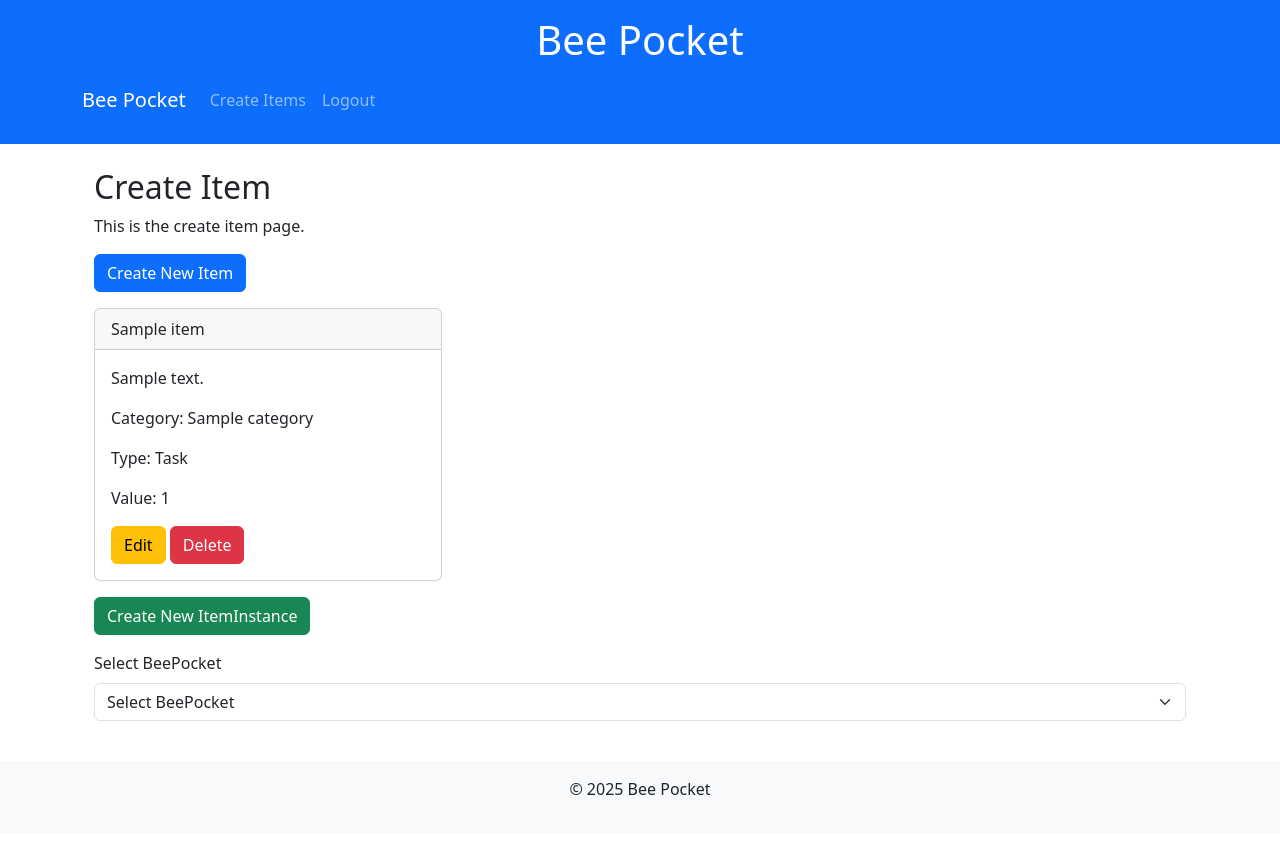
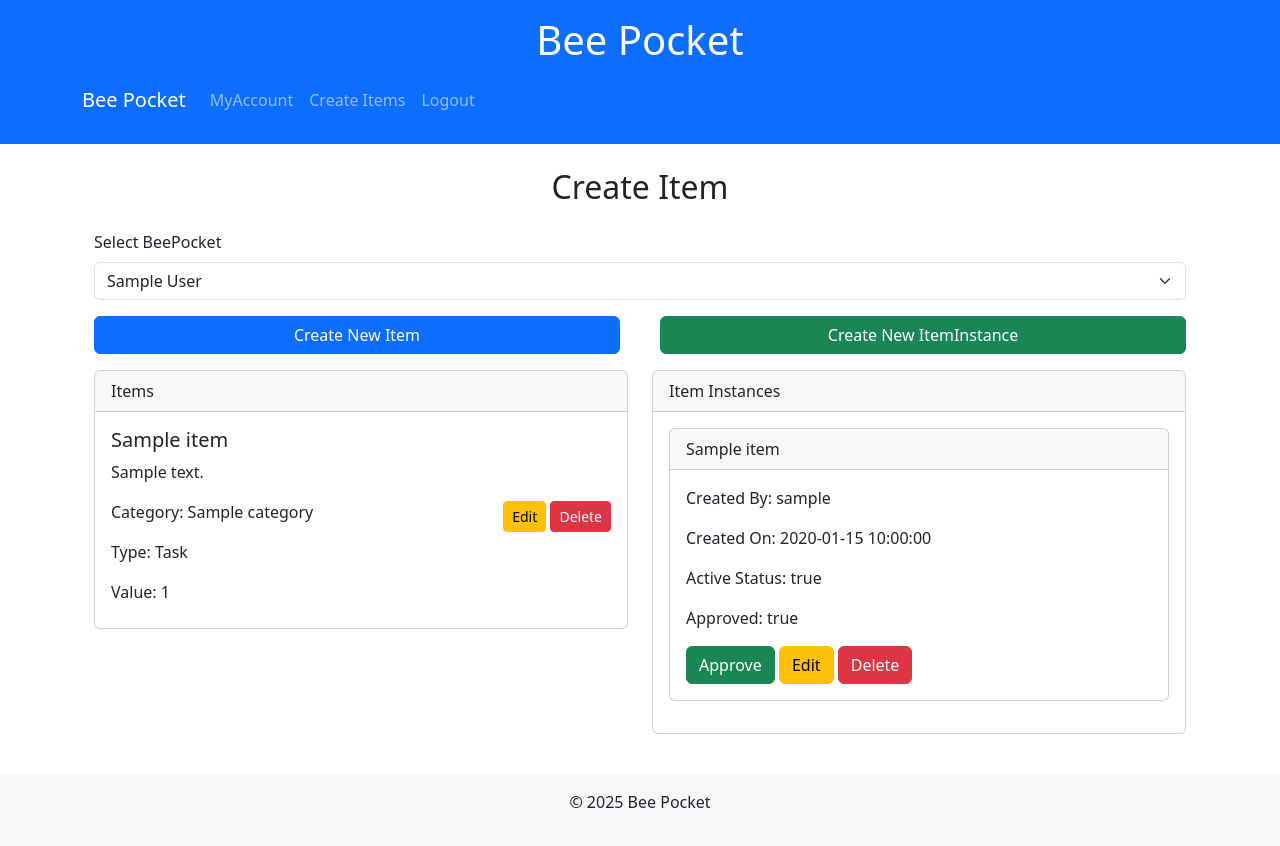
Before and after one commit to joe-aswonvos/bee_pocket, a Django app: page /create/ in a window 1280 px wide. Before the commit the page ends 795 px from the top, so only its background shows below. Run offline with Django 5.2, Linux system fonts and the light colour scheme; a user stored in the database is signed in; tables that the repository leaves empty hold one stand-in row (values such as "Sample post").

Commit message:
Add account context processor, update URL patterns, and enhance account management views and templates

```diff
--- /dev/null
+++ b/admin_app/context_processors.py
@@ -0,0 +1,16 @@
+from admin_app.models import Account
+
+def account_info(request):
+    context = {
+        'account_id': None
+    }
+
+    if request.user.is_authenticated:
+        try:
+            account = Account.objects.filter(account_owner=request.user).first()
+            if account:
+                context['account_id'] = account.id
+        except Exception:
+            pass
+
+    return context
--- a/admin_app/templatetags/custom_filters.py
+++ b/admin_app/templatetags/custom_filters.py
@@ -1,4 +1,5 @@
 from django import template
+from admin_app.models import Account
 
 register = template.Library()
 
@@ -11,3 +12,11 @@ def unique_manager_permission(permissions):
             unique_permissions.append(permission)
             seen.add(permission.permission)
     return unique_permissions
+
+@register.simple_tag
+def is_account_owner(user):
+    try:
+        Account.objects.get(account_owner=user)
+        return True
+    except Account.DoesNotExist:
+        return False
--- a/admin_app/urls.py
+++ b/admin_app/urls.py
@@ -2,11 +2,11 @@ from django.urls import path
 from . import views
 
 urlpatterns = [
-    path('<int:account_id>/', views.manage_account, name='manage_account'),
-    path('create_permission/<int:account_id>/', views.create_permission, name='create_permission'),
-    path('create_beepocket/<int:account_id>/', views.create_beepocket, name='create_beepocket'),
-    path('edit_permission/<int:account_id>/<int:permission_id>/', views.edit_permission, name='edit_permission'),
-    path('delete_permission/<int:account_id>/<int:permission_id>/', views.delete_permission, name='delete_permission'),
-    path('edit_beepocket/<int:account_id>/<int:beepocket_id>/', views.edit_beepocket, name='edit_beepocket'),
-    path('delete_beepocket/<int:account_id>/<int:beepocket_id>/', views.delete_beepocket, name='delete_beepocket'),
+    path('', views.manage_account, name='manage_account'),
+    path('create_permission/', views.create_permission, name='create_permission'),
+    path('create_beepocket/', views.create_beepocket, name='create_beepocket'),
+    path('edit_permission/<int:permission_id>/', views.edit_permission, name='edit_permission'),
+    path('delete_permission/<int:permission_id>/', views.delete_permission, name='delete_permission'),
+    path('edit_beepocket/<int:beepocket_id>/', views.edit_beepocket, name='edit_beepocket'),
+    path('delete_beepocket/<int:beepocket_id>/', views.delete_beepocket, name='delete_beepocket'),
 ]
--- a/admin_app/views.py
+++ b/admin_app/views.py
@@ -1,6 +1,5 @@
 from django.shortcuts import render, redirect, get_object_or_404
 from django.contrib.auth.decorators import login_required
-from django.core.exceptions import PermissionDenied
 from .models import User, Account, BeePocket, UserPermission
 from .decorators import account_owner_required
 
@@ -10,7 +9,7 @@ def manage_account(request, account_id):
     """
     View to manage user permissions and beepockets for an account.
     """
-    user = request.user
+
     account = Account.objects.get(id=account_id)
     permissions = UserPermission.objects.filter(account=account)
     beepockets = BeePocket.objects.filter(account=account)
--- a/bee_pocket/settings.py
+++ b/bee_pocket/settings.py
@@ -89,6 +89,7 @@ TEMPLATES = [
                 'django.contrib.auth.context_processors.auth',
                 'django.contrib.messages.context_processors.messages',
                 'django.template.context_processors.request',
+                'admin_app.context_processors.account_info'
             ],
         },
     },
--- a/bee_pocket/urls.py
+++ b/bee_pocket/urls.py
@@ -21,8 +21,8 @@ from pocket_app.views import index_page
 urlpatterns = [
     path('admin/', admin.site.urls),
     path('username/', include('pocket_app.urls'), name='userpage'),
-    path('create/', include('create_app.urls'),  name='create_item'),
-    path('myaccount/', include('admin_app.urls'), name='manage_account'),
+    path('create/', include('create_app.urls')),
+    path('myaccount/<int:account_id>/', include('admin_app.urls')),
     path('accounts/', include('allauth.urls')),
     path('', index_page, name='home'),
 ]
--- a/create_app/templates/create.html
+++ b/create_app/templates/create.html
@@ -4,54 +4,64 @@
 
 {% block content %}
 <div class="container">
-    <h2>Create Item</h2>
-    <p>This is the create item page.</p>
+    <h2 class="text-center my-4">Create Item</h2>
 
-    <!-- Button to create new Item -->
-    <div class="mb-3">
-        <button class="btn btn-primary" data-bs-toggle="modal" data-bs-target="#createItemModal">Create New Item</button>
-    </div>
-
-    <!-- Bootstrap cards for existing Items -->
-    <div class="row">
-        {% for item in items %}
-            <div class="col-md-4">
-                <div class="card mb-3">
-                    <div class="card-header">
-                        {{ item.item_name }}
-                    </div>
-                    <div class="card-body">
-                        <p class="card-text">{{ item.item_description }}</p>
-                        <p class="card-text">Category: {{ item.item_category.category_name }}</p>
-                        <p class="card-text">Type: {{ item.item_type }}</p>
-                        <p class="card-text">Value: {{ item.item_value }}</p>
-                        <a href="{% url 'edit_item' item.id %}" class="btn btn-warning">Edit</a>
-                        <a href="{% url 'delete_item' item.id %}" class="btn btn-danger">Delete</a>
-                    </div>
-                </div>
-            </div>
-        {% endfor %}
-    </div>
-
-    <!-- Button to create new ItemInstance -->
-    <div class="mb-3">
-        <button class="btn btn-success" data-bs-toggle="modal" data-bs-target="#createItemInstanceModal">Create New ItemInstance</button>
-    </div>
-
-    <!-- Dropdown to select BeePocket -->
     <div class="mb-3">
         <label for="beepocket_select" class="form-label">Select BeePocket</label>
         <select class="form-select" id="beepocket_select" name="beepocket_select" onchange="showItemInstances(this.value)">
             <option value="">Select BeePocket</option>
             {% for beepocket in beepockets %}
-                <option value="{{ beepocket.id }}">{{ beepocket.beepocket_name }}</option>
+                <option value="{{ beepocket.id }}" {% if default_beepocket and default_beepocket.id == beepocket.id %}selected{% endif %}>{{ beepocket.beepocket_name }}</option>
             {% endfor %}
         </select>
     </div>
 
-    <!-- Bootstrap cards for existing ItemInstances -->
-    <div id="item_instances" class="row">
+    <div class="row">
+        <!-- Items Column -->
+        <div class="col-md-6">
+            <div class="d-flex justify-content-between mb-3">
+                <button class="btn btn-primary w-100 me-2" data-bs-toggle="modal" data-bs-target="#createItemModal">Create New Item</button>
+            </div>
+            <div class="card mb-3" style="max-height: 400px; overflow-y: auto;">
+                <div class="card-header">
+                    Items
+                </div>
+                <div class="card-body">
+                    {% for item in items %}
+                        <div class="d-flex justify-content-between align-items-center mb-2">
+                            <div>
+                                <h5 class="card-title">{{ item.item_name }}</h5>
+                                <p class="card-text">{{ item.item_description }}</p>
+                                <p class="card-text">Category: {{ item.item_category.category_name }}</p>
+                                <p class="card-text">Type: {{ item.item_type }}</p>
+                                <p class="card-text">Value: {{ item.item_value }}</p>
+                            </div>
+                            <div>
+                                <a href="{% url 'edit_item' item.id %}" class="btn btn-warning btn-sm">Edit</a>
+                                <a href="{% url 'delete_item' item.id %}" class="btn btn-danger btn-sm">Delete</a>
+                            </div>
+                        </div>
+                    {% endfor %}
+                </div>
+            </div>
+        </div>
+
+        <!-- Item Instances Column -->
+        <div class="col-md-6">
+            <div class="d-flex justify-content-between mb-3">
+                <button class="btn btn-success w-100 ms-2" data-bs-toggle="modal" data-bs-target="#createItemInstanceModal">Create New ItemInstance</button>
+            </div>
+            <div class="card mb-3" style="max-height: 400px; overflow-y: auto;">
+                <div class="card-header">
+                    Item Instances
+                </div>
+                <div class="card-body">
+                    <div id="item_instances">
                         <!-- Item instances will be dynamically loaded here based on selected BeePocket -->
+                    </div>
+                </div>
+            </div>
+        </div>
     </div>
 </div>
 
@@ -66,6 +76,9 @@
             <div class="modal-body">
                 <form method="post" action="{% url 'create_item' %}">
                     {% csrf_token %}
+                    <div class="mb">
+                        <p>Here you can create a new template for a transaction in the pocket money account.</p>
+                    </div>
                     <div class="mb-3">
                         <label for="item_name" class="form-label">Item Name</label>
                         <input type="text" class="form-control" id="item_name" name="item_name" required>
@@ -85,15 +98,15 @@
                     <div class="mb-3">
                         <label for="item_type" class="form-label">Item Type</label>
                         <select class="form-select" id="item_type" name="item_type">
-                            <option value="Task">Task</option>
-                            <option value="Consequence">Consequence</option>
-                            <option value="Reward">Reward</option>
+                            <option value="Task">Chore/Task - 'Pollen'</option>
+                            <option value="Consequence">Consequence - 'Sting'</option>
+                            <option value="Reward">Reward - 'Honey'</option>
                             <option value="Adjustment">Adjustment</option>
                         </select>
                     </div>
                     <div class="mb-3">
-                        <label for="item_value" class="form-label">Item Value</label>
-                        <input type="number" class="form-control" id="item_value" name="item_value" required>
+                        <label for="item_value" class="form-label">Item Value (Please enter a positive integer)</label>
+                        <input type="number" class="form-control" id="item_value" name="item_value" required min="1">
                     </div>
                     <button type="submit" class="btn btn-primary">Create Item</button>
                 </form>
@@ -125,7 +138,7 @@
                         <label for="beepocket" class="form-label">BeePocket</label>
                         <select class="form-select" id="beepocket" name="beepocket">
                             {% for beepocket in beepockets %}
-                                <option value="{{ beepocket.id }}">{{ beepocket.beepocket_name }}</option>
+                                <option value="{{ beepocket.id }}" {% if default_beepocket and default_beepocket.id == beepocket.id %}selected{% endif %}>{{ beepocket.beepocket_name }}</option>
                             {% endfor %}
                         </select>
                     </div>
@@ -141,7 +154,17 @@
 </div>
 
 <script>
+    document.addEventListener('DOMContentLoaded', function() {
+        // Get the default selected BeePocket ID
+        const defaultBeepocketSelect = document.getElementById('beepocket_select');
+        if (defaultBeepocketSelect.value) {
+            showItemInstances(defaultBeepocketSelect.value);
+        }
+    });
+
     function showItemInstances(beepocketId) {
+        if (!beepocketId) return;
+
         // Fetch and display item instances for the selected BeePocket
         fetch(`/create/item_instances/${beepocketId}/`)
             .then(response => response.json())
@@ -150,7 +173,7 @@ function showItemInstances(beepocketId) {
                 itemInstancesDiv.innerHTML = '';
                 data.item_instances.forEach(instance => {
                     const card = document.createElement('div');
-                card.className = 'col-md-4';
+                    card.className = 'col-md-12';
                     card.innerHTML = `
                         <div class="card mb-3">
                             <div class="card-header">
--- a/create_app/views.py
+++ b/create_app/views.py
@@ -3,17 +3,33 @@ from django.http import JsonResponse
 from django.contrib.auth.decorators import login_required
 from django.utils import timezone
 from datetime import timedelta
-from admin_app.models import User, BeePocket, UserPermission
+from admin_app.models import User, BeePocket, UserPermission, Account
 from pocket_app.models import Item, Category, ItemInstance
 
 @login_required
 def create_item(request):
     user = request.user
+    try:
+        # Get the first account owned by the user
+        account = Account.objects.filter(account_owner=user).first()
+        if account:
+            account_id = account.id
+        else:
+            account_id = None
+    except Exception as e:
+        print(f"Error retrieving account: {str(e)}")
+        account_id = None
+
     permissions = UserPermission.objects.filter(user=user, permission='manager')
     beepockets = BeePocket.objects.filter(id__in=permissions.values('beepocket'))
+
+    # Get default beepocket (first active one)
+    default_beepocket = None
+    if beepockets.exists():
+        default_beepocket = beepockets.first()
+
     items = Item.objects.filter(createdby=user)
     categories = Category.objects.all()
-    default_expireon = (timezone.now() + timedelta(hours=24)).strftime('%Y-%m-%dT%H:%M')
 
     if request.method == 'POST':
         item_name = request.POST['item_name']
@@ -36,7 +52,8 @@ def create_item(request):
         'items': items,
         'categories': categories,
         'beepockets': beepockets,
-        'default_expireon': default_expireon,
+        'default_beepocket': default_beepocket,
+        'account_id': account_id,
     }
     return render(request, 'create.html', context)
 
--- a/templates/base.html
+++ b/templates/base.html
@@ -37,9 +37,10 @@
           <div class="collapse navbar-collapse" id="navbarNav">
             <ul class="navbar-nav ml-auto">
               {% if user.is_authenticated %}
-                {% if account.id %}
+                {% is_account_owner user as is_owner %}
+                {% if is_owner and account_id %}
                   <li class="nav-item">
-                    <a class="nav-link" href="{% url 'manage_account' account.id %}">MyAccount</a>
+                    <a class="nav-link" href="{% url 'manage_account' account_id %}">MyAccount</a>
                   </li>
                 {% endif %}
                 {% for permission in user.userpermission_set.all|unique_manager_permission %}
```
Also changed, not shown: admin_app/templates/admin.html (+13 -10 lines). Lines whose indentation alone changed are shown as unchanged.
